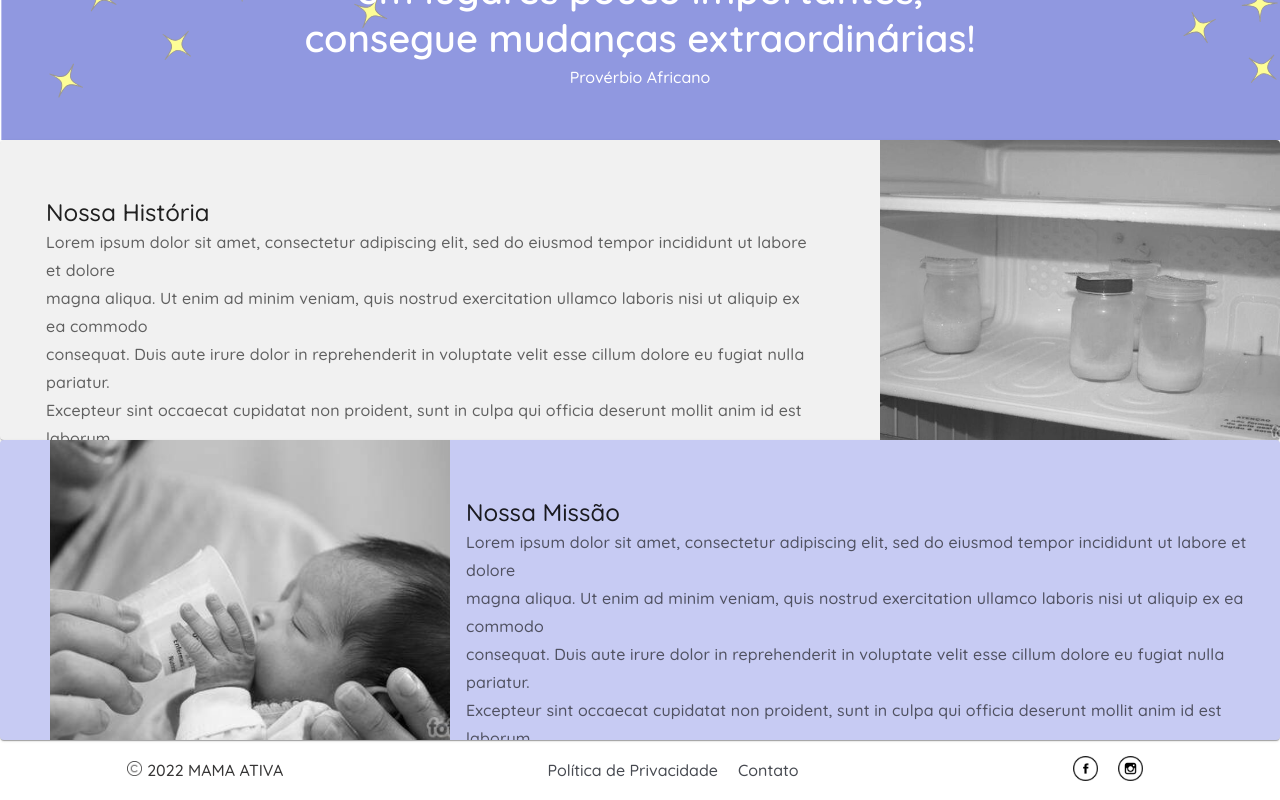
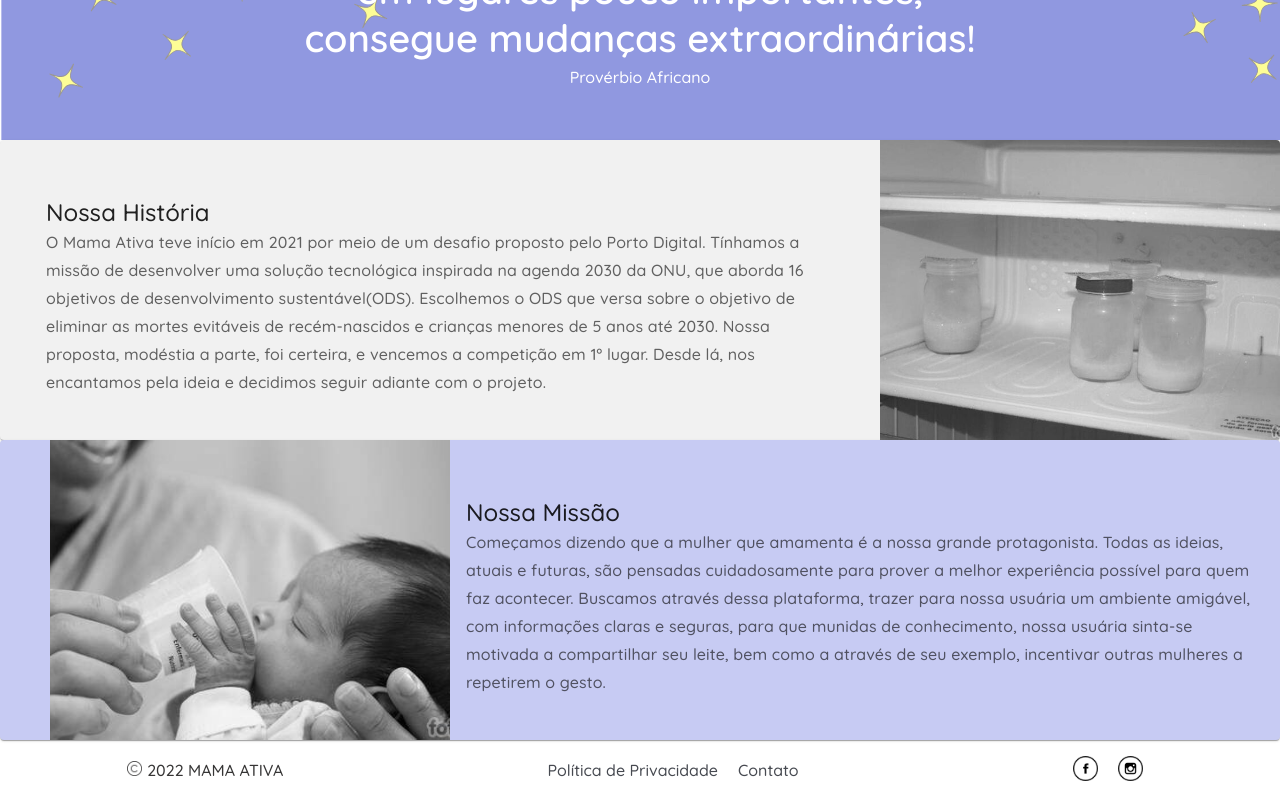
Before and after one commit to hannatty/mama_ativa, a React (Create React App) app: page /quemsomos in a window 1280 px wide. Shown: the part 280-1080 px from the top of the page. Built offline with nearby package versions, Linux system fonts and the light colour scheme; a web font is replaced by a local one.

Commit message:
Update - Quem Somos

```diff
--- a/src/pages/QuemSomos/index.js
+++ b/src/pages/QuemSomos/index.js
@@ -47,14 +47,12 @@
               component="div"
               style={{ fontFamily: "Quicksand", marginLeft: '30px' }}
             >
-              Lorem ipsum dolor sit amet, consectetur adipiscing elit, sed do
-              eiusmod tempor incididunt ut labore et dolore
-              <br /> magna aliqua. Ut enim ad minim veniam, quis nostrud
-              exercitation ullamco laboris nisi ut aliquip ex ea commodo <br />{" "}
-              consequat. Duis aute irure dolor in reprehenderit in voluptate
-              velit esse cillum dolore eu fugiat nulla pariatur.
-              <br /> Excepteur sint occaecat cupidatat non proident, sunt in
-              culpa qui officia deserunt mollit anim id est laborum.
+              O Mama Ativa teve início em 2021 por meio de um desafio proposto pelo Porto Digital.
+              Tínhamos a missão de desenvolver uma solução tecnológica inspirada na agenda 2030 da ONU,
+              que aborda 16 objetivos de desenvolvimento sustentável(ODS). Escolhemos o ODS que versa sobre
+              o objetivo de eliminar as mortes evitáveis de recém-nascidos e crianças menores de 5 anos até 2030.
+              Nossa proposta, modéstia a parte, foi certeira, e vencemos a competição em 1º lugar.
+              Desde lá, nos encantamos pela ideia e decidimos seguir adiante com o projeto.
             </Typography>
           </CardContent>
         </Box>
@@ -92,14 +90,12 @@
               component="div"
               style={{ fontFamily: "Quicksand" }}
             >
-              Lorem ipsum dolor sit amet, consectetur adipiscing elit, sed do
-              eiusmod tempor incididunt ut labore et dolore
-              <br /> magna aliqua. Ut enim ad minim veniam, quis nostrud
-              exercitation ullamco laboris nisi ut aliquip ex ea commodo <br />{" "}
-              consequat. Duis aute irure dolor in reprehenderit in voluptate
-              velit esse cillum dolore eu fugiat nulla pariatur.
-              <br /> Excepteur sint occaecat cupidatat non proident, sunt in
-              culpa qui officia deserunt mollit anim id est laborum.
+              Começamos dizendo que a mulher que amamenta é a nossa grande protagonista.
+              Todas as ideias, atuais e futuras, são pensadas cuidadosamente para prover a melhor
+              experiência possível para quem faz acontecer.
+              Buscamos através dessa plataforma, trazer para nossa usuária um ambiente amigável, com informações claras e seguras,
+              para que munidas de conhecimento, nossa usuária sinta-se motivada a compartilhar seu leite, bem como
+              a através de seu exemplo, incentivar outras mulheres a repetirem o gesto.
             </Typography>
           </CardContent>
         </Box>
--- a/src/pages/QuemSomos/styles.css
+++ b/src/pages/QuemSomos/styles.css
@@ -28,6 +28,7 @@
 .box {
     display: flex;
     height: 300px;
+    width: 100%;
 
     @media screen and (max-width: 768px) {
         display: block;
```
